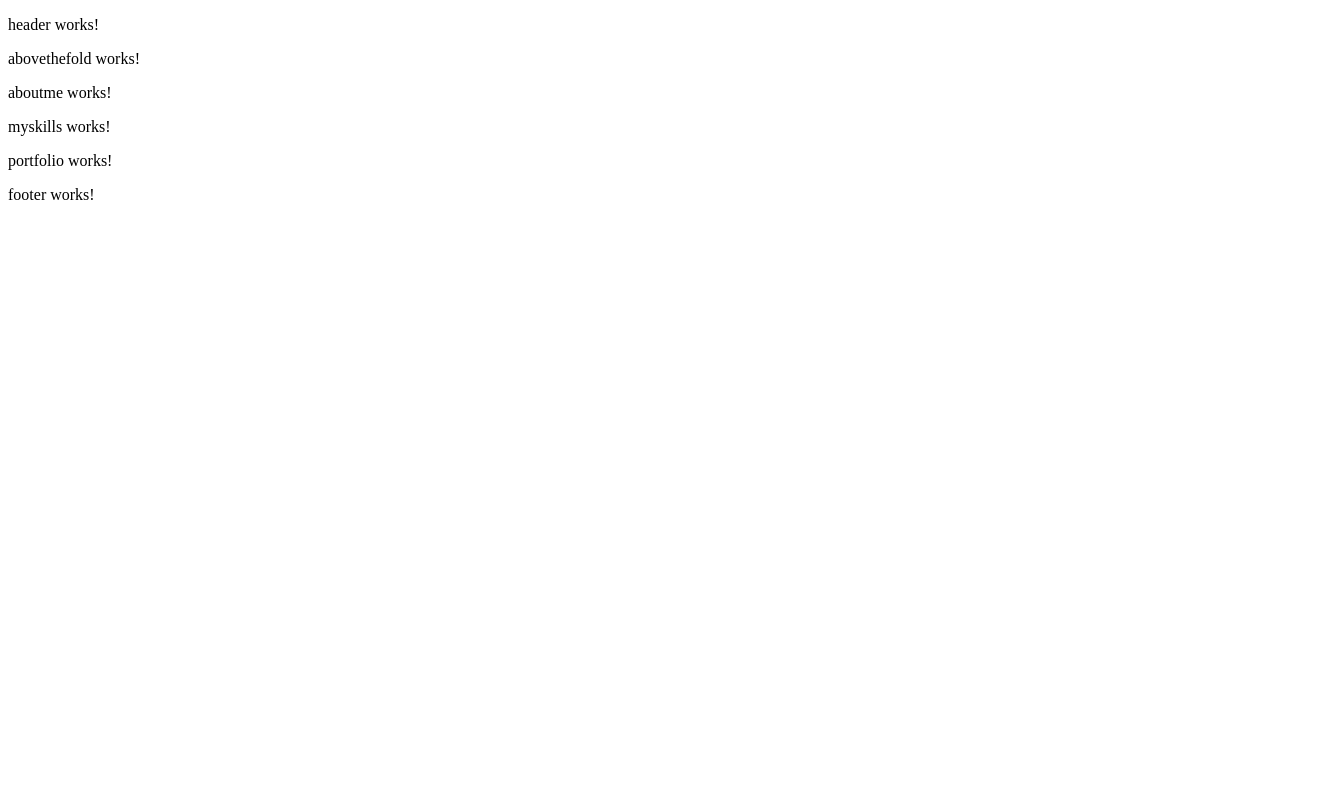
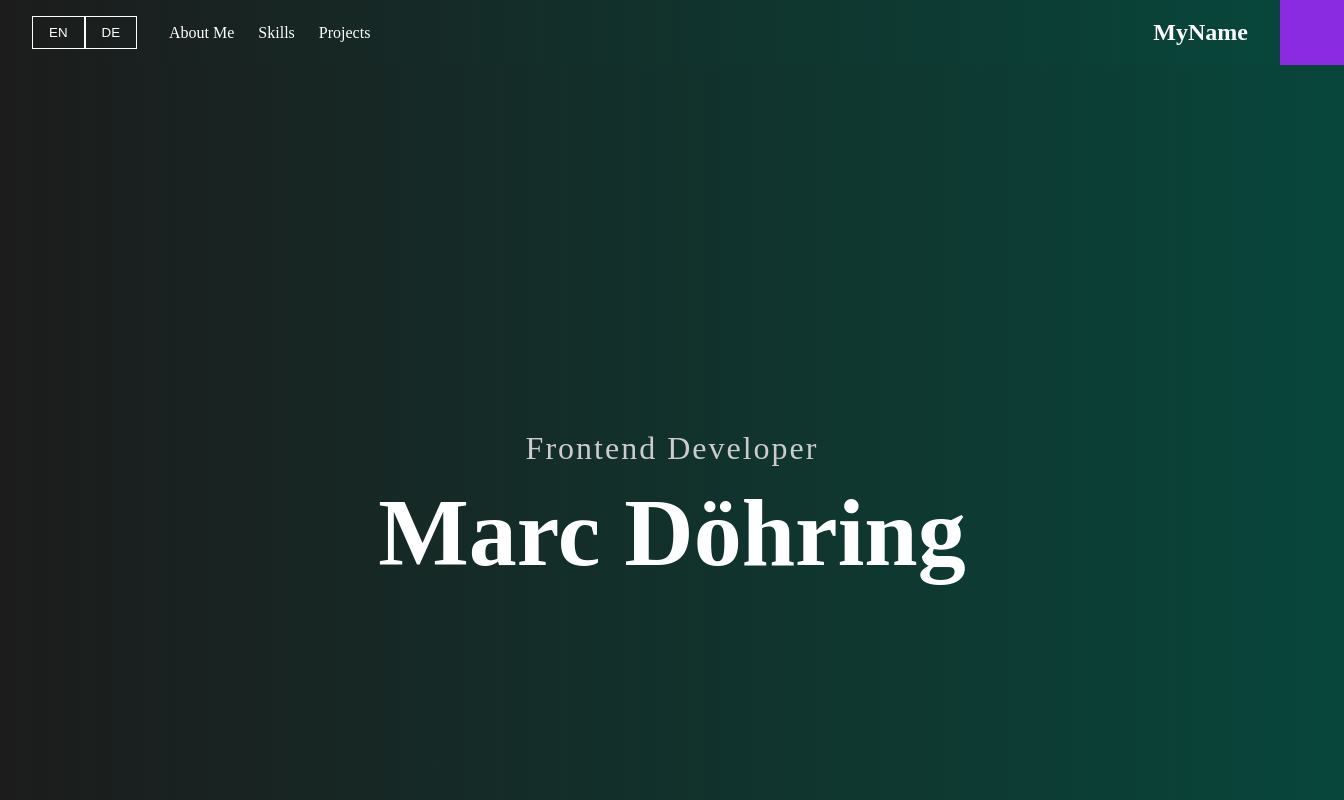
Before and after one commit to Marc-Doehring/Portfolio, an Angular app: page / in a window 1280 px wide. Shown: the top 800 px of the page, 1344 px wide, since content can reach past the window. Built offline with nearby package versions, Linux system fonts and the light colour scheme.

Commit message:
header-component + abovethefold-component

```diff
--- a/src/app/pages/abovethefold/abovethefold.component.html
+++ b/src/app/pages/abovethefold/abovethefold.component.html
@@ -1 +1,6 @@
-<p>abovethefold works!</p>
+<section class="abovethefold-content">
+  <div class="text-box">
+    <h2>Frontend Developer</h2>
+    <h1>Marc Döhring</h1>
+  </div>
+</section>
--- a/src/app/pages/abovethefold/abovethefold.component.scss
+++ b/src/app/pages/abovethefold/abovethefold.component.scss
@@ -0,0 +1,38 @@
+:host {
+  display: flex;
+  height: 100vh;
+  width: 100%;
+  background: linear-gradient(to right, #1C1C1C, #08463B);
+  color: white;
+  padding: 2rem;
+  align-items: center;
+  justify-content: center;
+  text-align: center;
+  margin: 0;
+}
+
+.text-box h2 {
+  font-size: 1.5rem;
+  font-weight: 300;
+  margin-bottom: 0.5rem;
+  color: #ccc;
+  letter-spacing: 2px;
+}
+
+.text-box h1 {
+  font-size: 4rem;
+  font-weight: 700;
+  margin: 0;
+  line-height: 1.2;
+}
+
+/* Optional: auf großen Screens noch größer */
+@media (min-width: 1024px) {
+  .text-box h1 {
+    font-size: 6rem;
+  }
+
+  .text-box h2 {
+    font-size: 2rem;
+  }
+}
--- a/src/app/pages/landing-page/landing-page.component.scss
+++ b/src/app/pages/landing-page/landing-page.component.scss
@@ -0,0 +1,3 @@
+* {
+    background-color: aqua !important;
+}
--- a/src/app/pages/landing-page/landing-page.component.ts
+++ b/src/app/pages/landing-page/landing-page.component.ts
@@ -18,6 +18,6 @@ import { PortfolioComponent } from '../portfolio/portfolio.component';
     PortfolioComponent,
   ],
   templateUrl: './landing-page.component.html',
-  styleUrls: ['./landing-page.component.scss']
+  styleUrls: ['./landing-page.component.scss'],
 })
 export class LandingPageComponent {}
--- a/src/app/shared/header/header.component.html
+++ b/src/app/shared/header/header.component.html
@@ -1 +1,17 @@
-<p>header works!</p>
+<header>
+  <div class="header-container">
+    <div class="nav-left">
+      <div class="lang-switch">
+        <button>EN</button>
+        <button>DE</button>
+      </div>
+      <nav class="nav-links">
+        <a href="#aboutme">About Me</a>
+        <a href="#myskills">Skills</a>
+        <a href="#portfolio">Projects</a>
+      </nav>
+    </div>
+
+    <div class="logo">MyName</div>
+  </div>
+</header>
--- a/src/app/shared/header/header.component.scss
+++ b/src/app/shared/header/header.component.scss
@@ -0,0 +1,83 @@
+:host {
+  display: block;
+  width: 100%;
+  background: linear-gradient(to right, #1C1C1C, #08463B);
+  color: white;
+  padding: 1rem 0;
+  position: sticky;
+  top: 0;
+  z-index: 1000;
+}
+
+.header-container {
+  max-width: 1440px;
+  margin: 0 auto;
+  padding: 0 2rem;
+  display: flex;
+  align-items: center;
+  justify-content: space-between;
+  flex-wrap: wrap;
+}
+
+.nav-left {
+  display: flex;
+  align-items: center;
+  gap: 2rem;
+  flex-wrap: wrap;
+}
+
+.lang-switch button {
+  background: transparent;
+  border: 1px solid white;
+  color: white;
+  padding: 0.5rem 1rem;
+  cursor: pointer;
+}
+
+.lang-switch button:hover {
+  background-color: rgba(255, 255, 255, 0.1);
+}
+
+.nav-links {
+  display: flex;
+  gap: 1.5rem;
+}
+
+.nav-links a {
+  color: white;
+  text-decoration: none;
+  font-weight: 500;
+}
+
+.nav-links a:hover {
+  text-decoration: none
+}
+
+.logo {
+  font-weight: bold;
+  font-size: 1.5rem;
+}
+
+/* Responsive */
+@media (max-width: 768px) {
+  .header-container {
+    flex-direction: column;
+    align-items: flex-start;
+    gap: 1rem;
+  }
+
+  .nav-left {
+    flex-direction: column;
+    align-items: flex-start;
+    gap: 1rem;
+  }
+
+  .nav-links {
+    flex-direction: column;
+    gap: 0.5rem;
+  }
+
+  .logo {
+    align-self: flex-end;
+  }
+}
--- a/src/app/shared/header/header.component.ts
+++ b/src/app/shared/header/header.component.ts
@@ -2,10 +2,15 @@ import { Component } from '@angular/core';
 
 @Component({
   selector: 'app-header',
+  standalone: true,
   imports: [],
   templateUrl: './header.component.html',
-  styleUrl: './header.component.scss'
+  styleUrl: './header.component.scss',
 })
 export class HeaderComponent {
+  currentLanguage: string = 'EN';
 
+  toggleLanguage() {
+    this.currentLanguage = this.currentLanguage === 'EN' ? 'DE' : 'EN';
+  }
 }
--- a/src/styles.scss
+++ b/src/styles.scss
@@ -1 +1,9 @@
 /* You can add global styles to this file, and also import other style files */
+body {
+  background-color: blueviolet;
+  margin: 0;
+}
+
+html {
+  scroll-behavior: smooth;
+}
```
Also changed, not shown: 1 other file (tests, documents, lock files or other folders).
